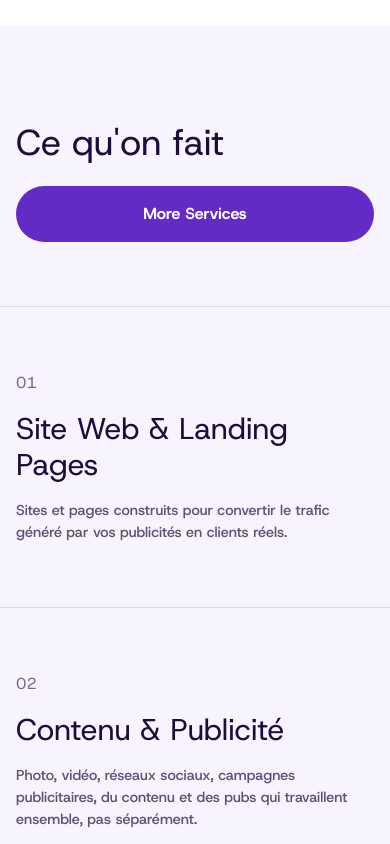
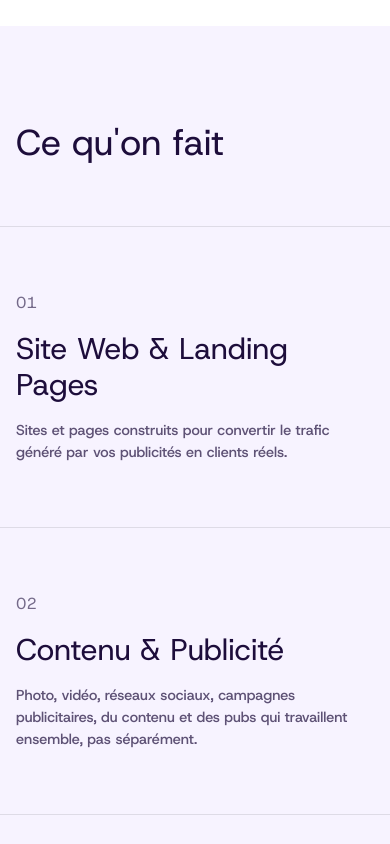
Before and after one commit to oddyseeagence/Oddysee-v2, a Next.js app: page / in a window 390 px wide. Shown: the part 1340-2184 px from the top of the page. Built offline with nearby package versions, Linux system fonts and the light colour scheme.

Commit message:
feat: update layout and structure of Services component for improved responsiveness and clarity

```diff
--- a/src/app/get-web/page.tsx
+++ b/src/app/get-web/page.tsx
@@ -158,7 +158,7 @@ export default function GetWebPage() {
 
         <TrustBanner
           partners={webPartners}
-          headlineLines={["Partenaires à confirmer"]}
+          headlineLines={null}
           variant="landing"
         />
 
--- a/src/components/Services.tsx
+++ b/src/components/Services.tsx
@@ -72,21 +72,22 @@ export function Services() {
   return (
     <section className="bg-[#F7F3FF] py-24">
       <div className="mx-auto max-w-[1320px] px-4 md:px-8 lg:px-10">
-        <div className="mb-16 flex flex-col gap-6 md:flex-row md:items-end md:justify-between">
-          <div>
+        <div className="flex flex-col">
+          <div className="contents md:mb-16 md:flex md:flex-row md:items-end md:justify-between md:gap-6">
+            <div className="order-1 md:order-none">
               <h2 className="font-heading text-4xl text-[#1D0D3B] md:text-5xl lg:text-[56px]">
                 Ce qu&apos;on fait
               </h2>
             </div>
             <button
               type="button"
-            className="rounded-full bg-[#632BC5] px-8 py-4 font-bold text-[#FFFFFF] transition hover:brightness-110"
+              className="order-3 mt-8 rounded-full bg-[#632BC5] px-8 py-4 font-bold text-[#FFFFFF] transition hover:brightness-110 md:order-none md:mt-0"
             >
               More Services
             </button>
           </div>
 
-        <div>
+          <div className="order-2 mt-16 md:order-none md:mt-0">
             {SERVICE_ROWS.map((row, i) => (
               <ServiceRowItem
                 key={row.title + i}
@@ -97,6 +98,7 @@ export function Services() {
             ))}
           </div>
         </div>
+      </div>
     </section>
   );
 }
--- a/src/components/landing/LandingVideoTestimonials.tsx
+++ b/src/components/landing/LandingVideoTestimonials.tsx
@@ -195,7 +195,7 @@ export function LandingVideoTestimonials() {
                     ? undefined
                     : `${index + 1} sur ${videoReviews.length}`
                 }
-                className={`w-[82%] max-w-[285px] shrink-0 sm:w-[calc(50%_-_1rem)] sm:max-w-none xl:mx-auto xl:max-w-[315px] ${isLoopClone ? "pointer-events-none xl:hidden" : ""}`}
+                className={`w-[82%] max-w-[285px] shrink-0 sm:w-[calc(50%_-_1rem)] sm:max-w-none xl:mx-auto xl:w-full xl:max-w-[315px] ${isLoopClone ? "pointer-events-none xl:hidden" : ""}`}
               >
                 <div className="relative aspect-[9/16] overflow-hidden rounded-[12px] bg-[#1D0D3B] shadow-none xl:shadow-[0_18px_50px_rgba(29,13,59,0.12)]">
                   <video
```
Lines whose indentation alone changed are shown as unchanged.
